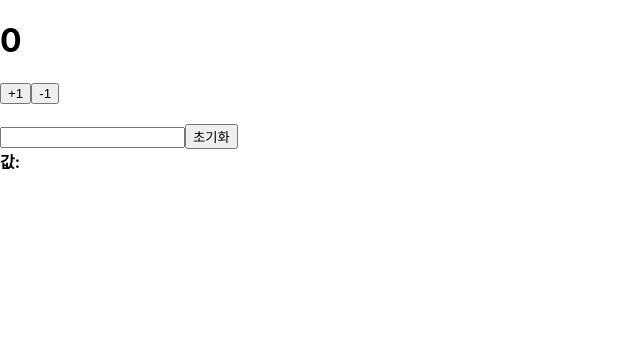
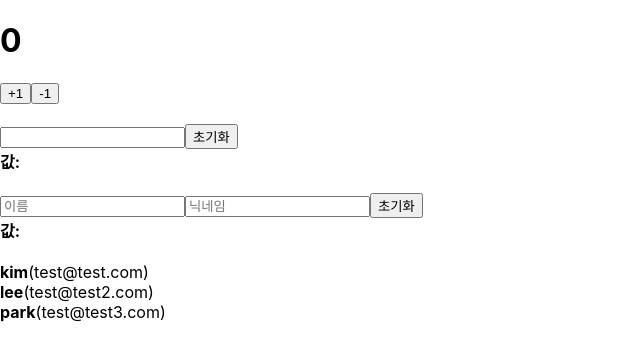
Before and after one commit to joohongkim1/react-basic, a React (Create React App) app: page / in a window 1280 px wide. Shown: the top 360 px of the page, without its empty margins (0-640 px from the left). Built offline with nearby package versions, Linux system fonts and the light colour scheme.

Commit message:
multi input management, array rendering

```diff
--- a/src/App.js
+++ b/src/App.js
@@ -1,5 +1,7 @@
 import Counter from './Counter';
+import InputMulti from './InputMulti';
 import InputSample from './InputSample';
+import UserList from './UserList';
 
 function App() {
   return (
@@ -7,6 +9,10 @@ function App() {
       <Counter />
       <br />
       <InputSample />
+      <br />
+      <InputMulti />
+      <br />
+      <UserList />
     </>
   );
 }
--- /dev/null
+++ b/src/InputMulti.js
@@ -0,0 +1,59 @@
+import React, { useState, useRef } from 'react';
+
+// 여러 개의 Input 값 관리
+function InputMulti() {
+    const [inputs, setInputs] = useState({
+        name: '',
+        nickname: '',
+    });
+    const nameInput = useRef();
+    const { name, nickname } = inputs;
+
+    const onChange = (e) => {
+        const { name, value } = e.target;
+        // 객체 업데이트
+        // 기존 상태를 한 번 복사 후 특정 값을 덮어씌우고, 새로운 상태로 변경
+        // 불변성을 지켜주는 것.
+        setInputs({
+            // spread 문법, 객체 값 복사
+            ...inputs,
+            // 대괄호로 감싸지 않으면 문자열
+            // name 은 name 일수도 nickname 일수도 있다. 변경되는 값
+            [name]: value,
+        })
+    }
+
+    const onReset = () => {
+        setInputs({
+            name: '',
+            nickname: '',
+        });
+        // current -> 해당 DOM 을 가리킴
+        nameInput.current.focus();
+    }
+
+    return (
+        <div>
+            <input
+                name="name"
+                placeholder="이름"
+                onChange={onChange}
+                value={name}
+                ref={nameInput}
+            />
+            <input
+                name="nickname"
+                placeholder="닉네임"
+                onChange={onChange}
+                value={nickname}
+            />
+            <button onClick={onReset}>초기화</button>
+            <div>
+                <b>값: </b>
+                {name} {nickname}
+            </div>
+        </div>
+    )
+}
+
+export default InputMulti;
--- a/src/InputSample.js
+++ b/src/InputSample.js
@@ -1,6 +1,6 @@
 import React, { useState } from 'react';
 
-
+// 하나의 input 값 관리
 function InputSample() {
     const [text, setText] = useState('');
 
--- /dev/null
+++ b/src/UserList.js
@@ -0,0 +1,43 @@
+import React from 'react';
+
+function User({ user }) {
+    return (
+        <div>
+            <b>{user.username}</b>
+            <span>({ user.email })</span>
+        </div>
+    )
+}
+
+function UserList() {
+    const users = [
+        {
+            id: 1,
+            username: 'kim',
+            email: "test@test.com"
+        },
+        {
+            id: 2,
+            username: 'lee',
+            email: "test@test2.com"
+        },
+        {
+            id: 3,
+            username: 'park',
+            email: "test@test3.com"
+        }
+    ]
+
+    return (
+        <div>
+            {
+                users.map(
+                    // key 로 사용할 고유값이 없는 경우, key 에 index 입력
+                    user => (<User key={user.id} user={user} />)
+                )
+            }
+        </div>
+    )
+}
+
+export default UserList;
```
